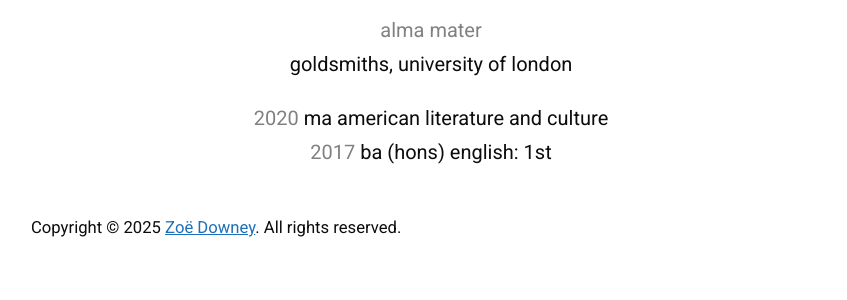
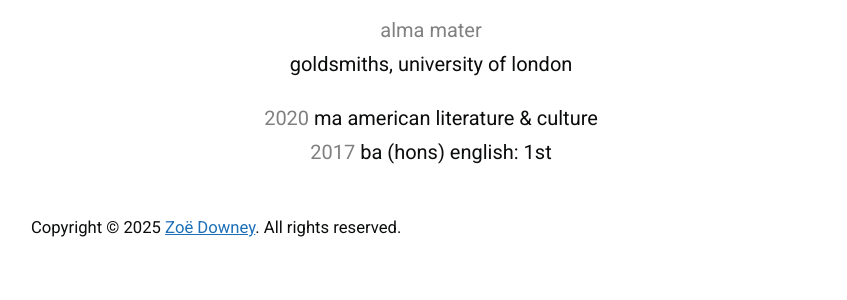
Before and after one commit to zoeurl/zoedowney.github.io, a Jekyll site: the page built from about/index.html, in a window 1280 px wide. Shown: the part 668-968 px from the top of the page, without its empty margins (209-1056 px from the left). Built offline with Jekyll 4.4.1, drawn with Linux system fonts in a browser that asks for light colours.

Commit message:
Update index.html

```diff
--- a/about/index.html
+++ b/about/index.html
@@ -18,6 +18,6 @@
 <br><font color="grey">alma mater</font>
 <br>goldsmiths, university of london
 </p>
-<font color="grey">2020</font>  ma american literature and culture
+<font color="grey">2020</font>  ma american literature & culture
 <br><font color="grey">2017</font>  ba (hons) english: 1st</center>
 </p>
```
